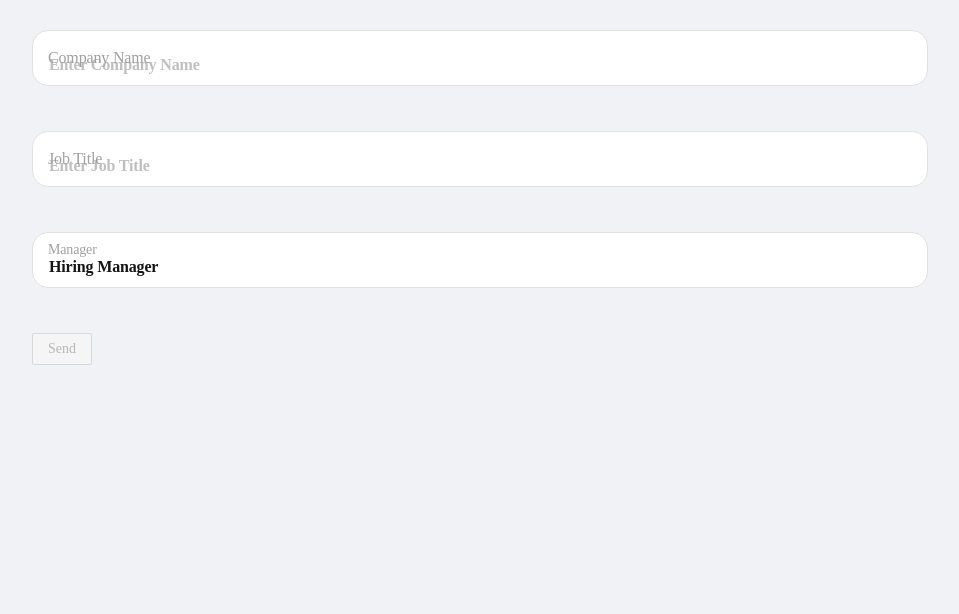
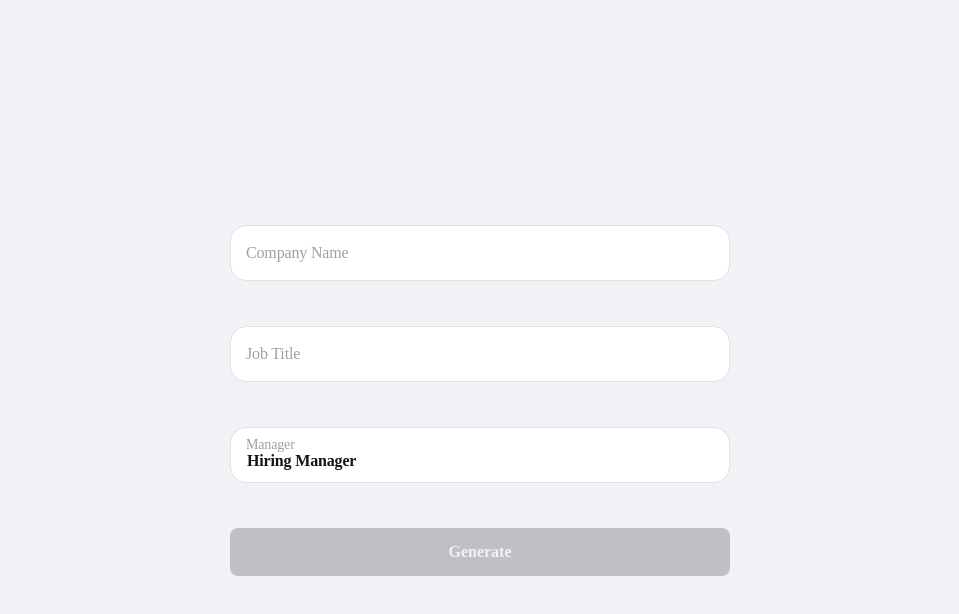
Before and after one commit to arbasirian/cover-letter-front-end, a React (Create React App) app: page / in a window 1280 px wide. Shown: the top 614 px of the page, without its empty margins (160-1119 px from the left). Built offline with nearby package versions, Linux system fonts and the light colour scheme; no server answers; the HTML template or start-up script is replaced by a standard one.

Commit message:
Change base form

```diff
--- a/src/components/Form/Submit.tsx
+++ b/src/components/Form/Submit.tsx
@@ -1,5 +1,5 @@
 import React from 'react';
-import { Button } from 'antd';
+import { Button } from 'components';
 
 import StyleWrapper from './form.style';
 
@@ -19,7 +19,7 @@ export default (props: any): JSX.Element => {
   const { isSubmitting, isValid } = formik;
 
   return (
-    <StyleWrapper className='submit-button'>
+    <StyleWrapper className="submit-button">
       <Button
         className={className}
         htmlType={htmlType}
--- a/src/components/Home/CoverLetter.from.tsx
+++ b/src/components/Home/CoverLetter.from.tsx
@@ -28,14 +28,13 @@ export default ({ onSubmit }: Props): JSX.Element => {
     >
       {(formik) => {
         return (
-          <Box width="100%" as={Form}>
+          <Box width="500px" maxWidth="100%" as={Form}>
             <Box width="100%" marginBottom="45px">
               <Input
                 formik={formik}
                 label="Company Name"
                 name="company"
                 type="text"
-                placeholder="Enter Company Name"
               />
             </Box>
             <Box width="100%" marginBottom="45px">
@@ -44,7 +43,6 @@ export default ({ onSubmit }: Props): JSX.Element => {
                 label="Job Title"
                 name="job_title"
                 type="text"
-                placeholder="Enter Job Title"
               />
             </Box>
             <Box width="100%" marginBottom="45px">
@@ -53,17 +51,13 @@ export default ({ onSubmit }: Props): JSX.Element => {
                 label="Manager"
                 name="manager"
                 type="text"
-                placeholder="Enter Manager"
               />
             </Box>
             <Submit
-              size="medium"
-              type="secondary"
-              shape="fill"
               width="100%"
               formik={formik}
               loading={false}
-              label="Send"
+              label="Generate"
             />
           </Box>
         );
--- a/src/pages/Home/Home.page.tsx
+++ b/src/pages/Home/Home.page.tsx
@@ -1,7 +1,7 @@
 import React, { PureComponent } from 'react';
 import { RouteComponentProps } from 'react-router-dom';
 
-import { Box, CoverLetter, CoverLetterFrom } from 'components';
+import { Box, CoverLetter, CoverLetterFrom, Flex } from 'components';
 import { CoverLetterData } from 'types';
 
 type State = {
@@ -20,17 +20,21 @@ export class HomePage extends PureComponent<RouteComponentProps, State> {
   render() {
     const { showResult, formData } = this.state;
     return (
+      <>
+        {showResult ? (
           <Box maxWidth="70%" margin="0 auto" padding="30px 0">
-        {showResult ? (
             <CoverLetter data={formData} />
+          </Box>
         ) : (
+          <Flex height="100vh">
             <CoverLetterFrom
               onSubmit={(body: CoverLetterData) =>
                 this.setState({ formData: body, showResult: true })
               }
             />
+          </Flex>
         )}
-      </Box>
+      </>
     );
   }
 }
```
Lines whose indentation alone changed are shown as unchanged.
